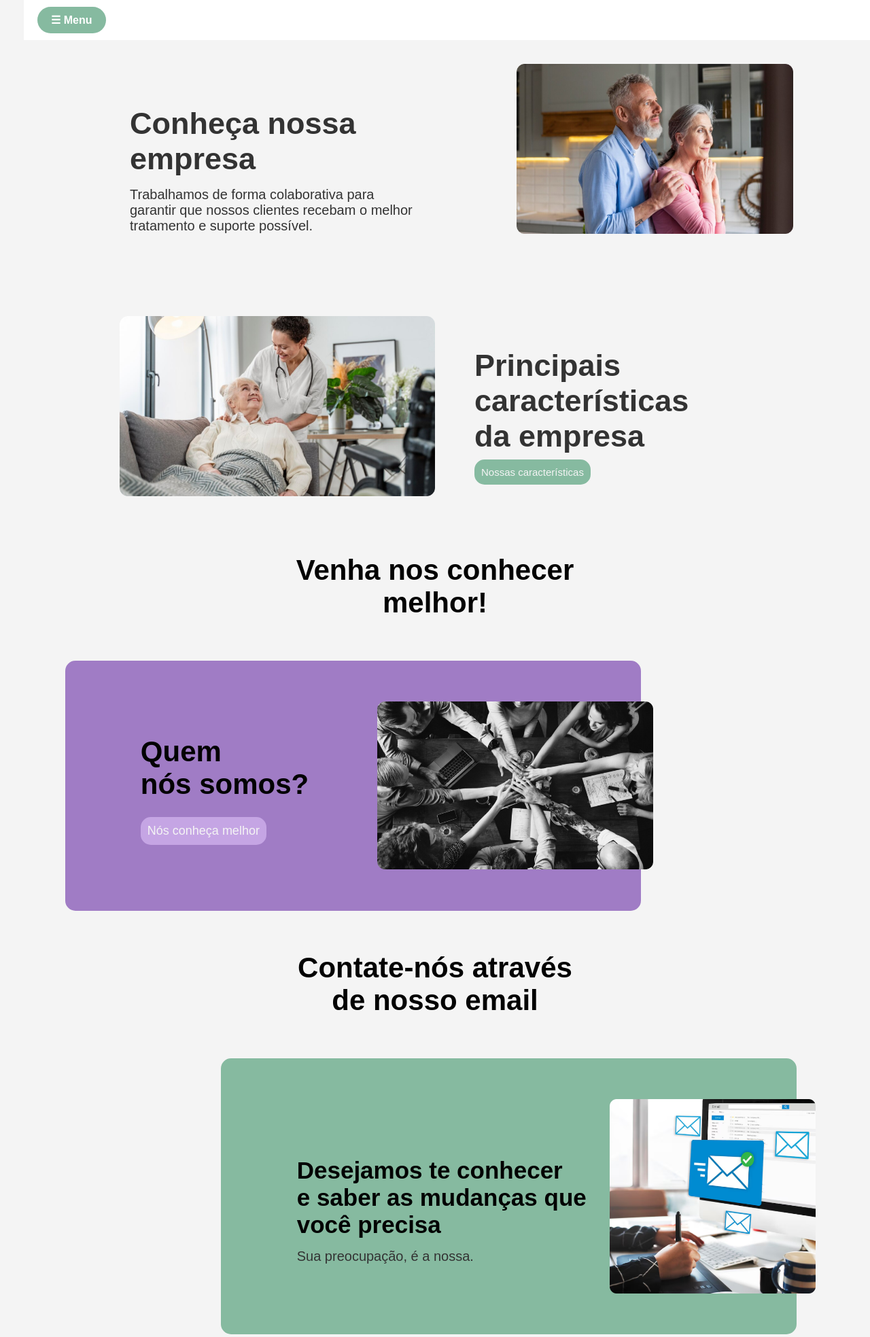
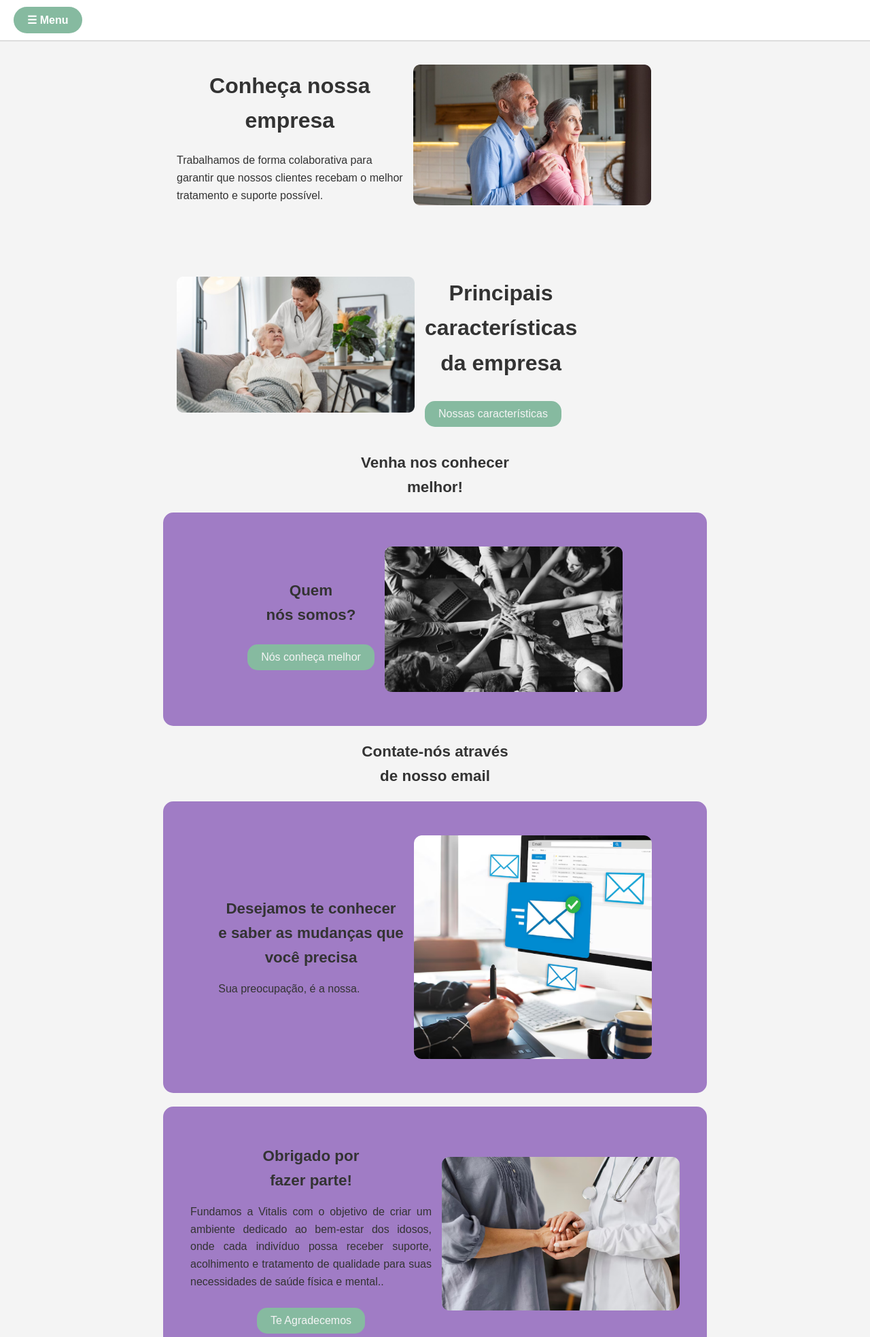
Before and after one commit to dev-luanA/Vitalis, a PHP site: page /sobrenos.php in a window 1280 px wide. Shown: the top 1967 px of the page at 68% size. Run offline with PHP 8.4, Linux system fonts and the light colour scheme.

Commit message:
teste-prof

```diff
--- a/sobrenos.css
+++ b/sobrenos.css
@@ -1,27 +1,28 @@
-* {
-    margin: 0;
-    font-family: Arial, sans-serif;
+/* Reset do box-sizing para todos os elementos */
+*,
+*::before,
+*::after {
+    box-sizing: border-box;
+    font-family: sans-serif;
 }
 
+/* Estilos globais */
 body {
     background-color: #f4f4f4;
     color: #333;
-    padding: 0 35px;
-    margin: 0 auto;
+    margin: 0;
+    font-family: Arial, sans-serif;
+    line-height: 1.6;
 }
 
+/* Cabeçalho */
 header {
     display: flex;
+    justify-content: space-between;
     align-items: center;
     padding: 10px 20px;
     background-color: #fff;
-    width: 100%;
-    margin: 0;
-}
-
-.teste {
-    margin: 0px;
-    width: 100%;
+    border-bottom: 2px solid #ddd;
 }
 
 .menu-btn {
@@ -39,14 +40,17 @@ header {
     display: none;
     flex-direction: column;
     position: absolute;
+    top: 50px;
+    right: 20px;
     background-color: #fff;
     box-shadow: 0 4px 8px rgba(0, 0, 0, 0.1);
     z-index: 10;
+    width: 150px;
 }
 
 .nav-menu ul {
     list-style: none;
-    padding: 5px 0;
+    padding: 10px;
 }
 
 .nav-menu ul li {
@@ -64,155 +68,222 @@ header {
     background-color: #f4f4f4;
 }
 
-.show-menu {
-    display: flex;
+/* Conteúdo principal */
+h1 {
+    font-size: 2rem;
+    margin: 20px 0;
+    text-align: center;
 }
 
 h2 {
-    color: #020202;
+    font-size: 1.4rem;
+    margin: 15px 0;
     text-align: center;
-    font-weight: bold;
-    font-size: 1.4rem;
 }
 
-h1 {
-    font-weight: 800;
-    font-size: 45px;
-    margin-top: 15%;
-
-
+.text-con,
+.text-se,
+.todo {
+    display: flex;
+    align-items: center;
+    padding: 20px;
+    gap: 15px;
+    margin: 0 auto;
+    max-width: 800px;
 }
 
-.text-con {
-    display: flex;
-    padding: 35px;
-    margin-left: 10%;
+.text-con img,
+.text-se img,
+.todo img {
+    max-width: 40%;
+    border-radius: 8px;
 }
 
-#text-t {
-    font-size: 20px;
-    margin-top: 15px;
+/* Ajustes de espaçamento e organização */
+img {
+    max-width: 100%;
+    height: auto;
+    margin: 10px 0;
 }
 
-#img-um {
-    width: 40%;
-    margin-left: 15%;
-}
-
-.text-se {
-    display: flex;
-    padding: 25px;
-
-}
-
-#img-dois {
-    width: 40%;
-    margin-left: 10%;
-}
-
-.texto-2 {
-    font-weight: 800;
-    font-size: 35px;
-    margin-left: 5%;
+/* Seções de conteúdo */
+#text-t, #text-td {
+    font-size: 1rem;
+    margin-top: 10px;
+    text-align: justify;
 }
 
 .principais {
-    margin-top: 5%;
+    margin-top: 30px;
 }
 
-#button {
+/* Botões */
+#button, #button-dois, #button-dois1 {
     background-color: #86BAA0;
     border: none;
     color: #f4f4f4;
-    padding: 10px;
+    padding: 10px 20px;
     border-radius: 15px;
-    font-size: 15px;
+    font-size: 1rem;
+    cursor: pointer;
+    margin-top: 10px;
+    align-self: center;
 }
 
-#conhecer-dois {
-    font-size: 42px;
-    font-weight: 800;
-    margin-top: 5%;
+/* Imagens principais */
+#img-um, #img-dois, #image-tres, #image-quatro, #image-cinco {
+    width: 100%;
+    max-width: 350px;
+    margin: 10px 0;
+    border-radius: 8px;
+}
+footer {
+    background-color: #F3F1FA;
+    padding: 20px 50px;
+    display: flex;
+    flex-direction: column;
+    justify-content: space-between;
+    align-items: center;
+    color: #333;
 }
 
-.border-color {
+.footer-content {
+    width: 100%;
+    display: flex;
+    justify-content: space-between;
+    align-items: flex-start;
+    margin-bottom: 20px;
+}
+
+.footer-logo {
+    display: flex;
+    flex-direction: column;
+    max-width: 250px;
+}
+
+.footer-logo img {
+    width: 200px;
+}
+
+.footer-logo p {
+    margin: 10px 0;
+    color: #666;
+}
+
+.footer-logo .social-icons a {
+    margin: 0 10px 0 0;
+    text-decoration: none;
+    color: #666;
+    font-size: 20px;
+}
+
+.footer-links, .footer-legal {
+    display: flex;
+    flex-direction: column;
+}
+
+.footer-links h4, .footer-legal h4 {
+    margin-bottom: 10px;
+    font-size: 16px;
+    color: #333;
+}
+
+.footer-links a, .footer-legal a {
+    text-decoration: none;
+    color: #666;
+    margin-bottom: 8px;
+    font-size: 14px;
+}
+
+.footer-legal {
+    align-items: flex-start;
+}
+
+.footer-copyright {
+    text-align: center;
+    font-size: 12px;
+    color: #666;
+}
+
+@media (max-width: 768px) {
+    .footer-content {
+        flex-direction: column;
+        text-align: center;
+        align-items: center;
+    }
+
+    .footer-logo, .footer-links, .footer-legal {
+        margin-bottom: 20px;
+    }
+}
+
+/* Seções com bordas coloridas */
+.border-color, .border-color2 {
     background-color: #A07CC5;
     border-radius: 15px;
+    padding: 20px;
+    margin: 20px auto;
+    max-width: 800px;
     display: flex;
-    padding: 5%;
-    width: 60%;
-    margin-left: 5%;
-    margin-top: 5%;
+    flex-wrap: wrap;
+    justify-content: center;
+    text-align: center;
+    gap: 15px;
 }
-#texto-tres{
-    font-size: 42px;
-    font-weight: 800;
-    margin-top: 20%;
-    text-align: left;
-    white-space: nowrap;
+
+/* Cartões de inspiração */
+.inspiration-cards {
+    display: flex;
+    flex-wrap: wrap;
+    gap: 10px;
+    justify-content: center;
+    max-width: 800px;
+    margin: auto;
 }
-#image-tres{
-    width: 60%;
-    margin-left: 15%;
+
+/* Ajuste de responsividade mínima */
+@media (max-width: 768px) {
+    header, .text-con, .text-se, .todo {
+        flex-direction: column;
+        text-align: center;
+        padding: 15px;
+    }
+
+    #button, #button-dois, #button-dois1 {
+        width: 100%;
+    }
+
+    .border-color, .border-color2 {
+        width: 90%;
+        padding: 15px;
+    }
+
+    .inspiration-cards img {
+        max-width: 100px;
+    }
 }
-.todo{
-    display: flex;
-    margin-left: 7%;
+
+@media (max-width: 480px) {
+    h1 {
+        font-size: 1.6rem;
+    }
+
+    h2 {
+        font-size: 1.2rem;
+    }
+
+    .text-con img,
+    .text-se img,
+    .todo img {
+        max-width: 100%;
+    }
+
+    .border-color, .border-color2 {
+        padding: 10px;
+    }
+
+    #button, #button-dois, #button-dois1 {
+        font-size: 0.9rem;
+        padding: 8px 15px;
+    }
 }
-#button-dois{
-    background-color: #cdaeebd4;
-    border: none;
-    color: #f4f4f4;
-    font-size: 18px;
-    padding: 10px;
-    margin-top: 10%;
-    border-radius: 15px;
-}
-.border-color2 {
-    background-color: #86BAA0;
-    border-radius: 15px;
-    display: flex;
-    padding: 5%;
-    width: 60%;
-    margin-left: 24%;
-    margin-top: 5%;
-}
-#texto-tresr{
-    font-size: 35px;
-    font-weight: 800;
-    margin-top: 20%;
-    text-align: left;
-    white-space: nowrap;
-}
-#image-quatro{
-    width: 45%;
-    margin-left: 5%;
-}
-#image-cinco{
-    width: 50%;
-    padding: 1px;
-    margin-left: 35px;
-}
-#text-td{
-    font-size: 20px;
-    margin-top: 15px;
-}
-#teste-insp{
-    font-size: 35px;
-    font-weight: 800;
-    margin-top: 10%;
-    white-space: nowrap;
-}
-.inspiration-cards{
-    margin-left: 10%;
-    margin-top: 15px;
-}
-#button-dois1{
-    background-color: #abefcdce;
-    border: none;
-    color: #f4f4f4;
-    font-size: 18px;
-    padding: 10px;
-    margin-top: 10%;
-    border-radius: 15px;
-}
--- a/sobrenos.php
+++ b/sobrenos.php
@@ -94,6 +94,35 @@
             <img src="imgsobrenos/entretenimento.png" alt="Entretenimento personalizado">
         </div>
     </section>
+    <footer>
+      <div class="footer-content">
+          <div class="footer-logo">
+              <img src="img/logo.png" alt="Vitalis Logo">
+              <p>A Vitalis é uma plataforma inovadora que se dedica a atender as necessidades da população idosa, oferecendo uma gama de serviços e recursos essenciais.</p>
+              <div class="social-icons">
+                  <a href="#"><i class="fab fa-facebook-f"></i></a>
+                  <a href="#"><i class="fab fa-twitter"></i></a>
+                  <a href="#"><i class="fab fa-instagram"></i></a>
+              </div>
+          </div>
+          <div class="footer-links">
+              <h4>Links</h4>
+              <a href="#">Home</a>
+              <a href="#">Serviços</a>
+              <a href="#">Feedbacks</a>
+              <a href="#">Entrar</a>
+          </div>
+          <div class="footer-legal">
+              <h4>Legal</h4>
+              <a href="#">Termos de uso</a>
+          </div>
+      </div>
+
+      <div class="footer-copyright">
+          Copyright 2024, Todos os direitos reservados
+      </div>
+  </footer>
+
 </body>
 
 </html>
```
